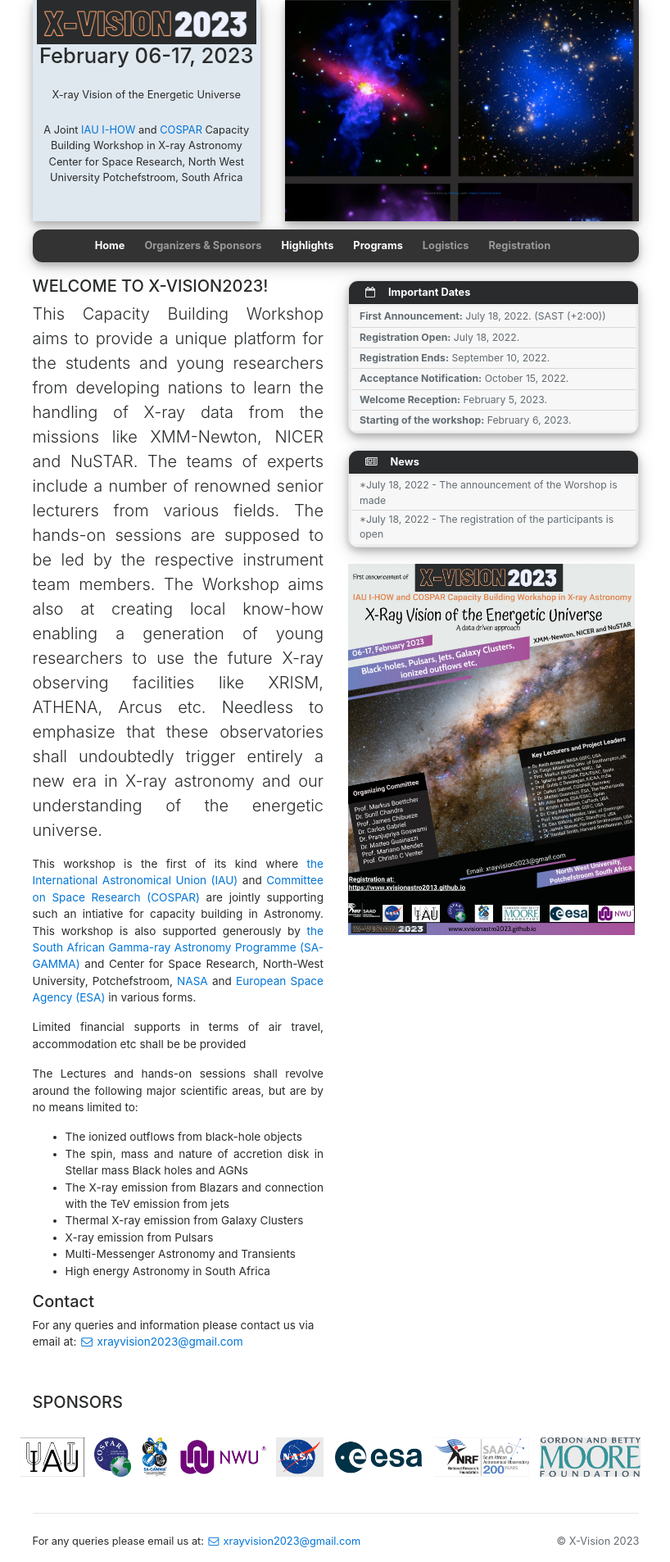
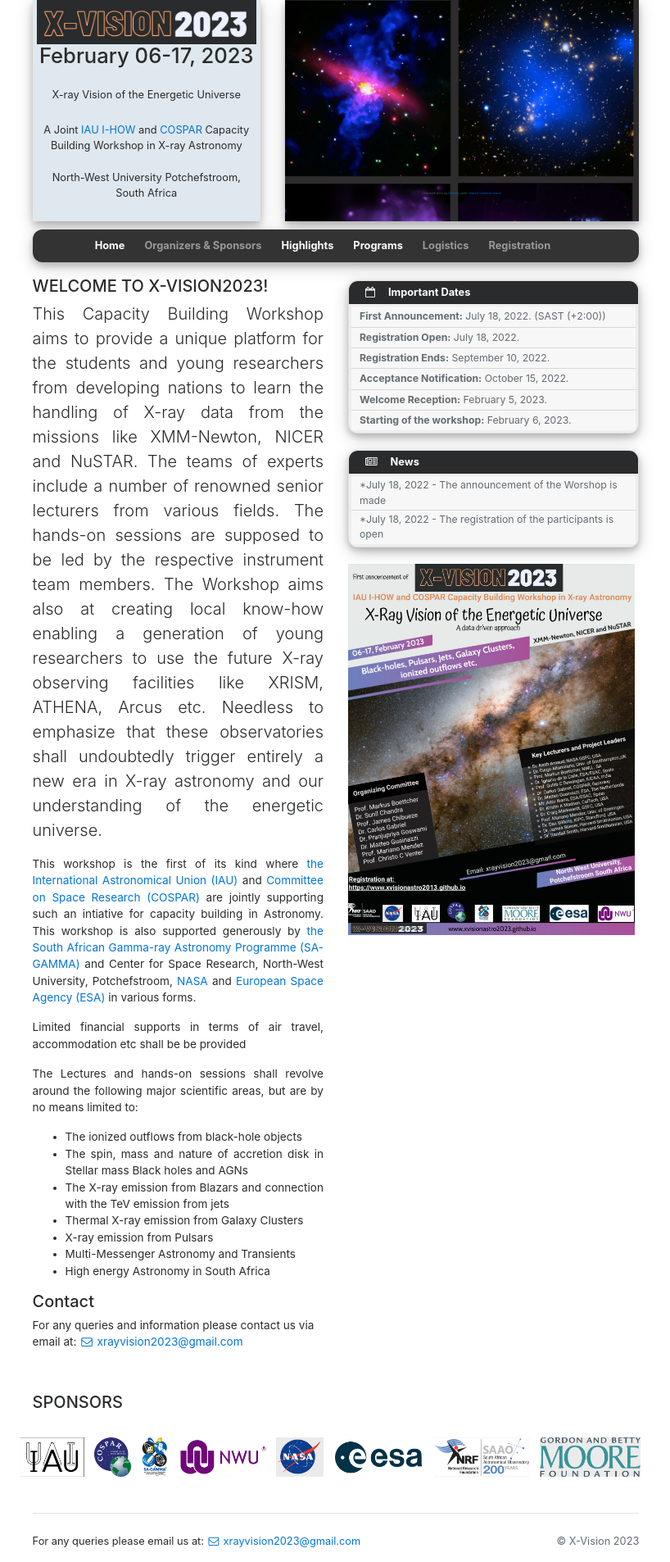
Before and after one commit to xvisionastro2023/xvisionastro2023.github.io, a Jekyll site: the page built from index.html, in a window 1280 px wide. Shown: the whole page at 82% size, without its empty margins (230-1048 px from the left). Built offline with Jekyll 4.4.1, drawn with Linux system fonts in a browser that asks for light colours; nearby versions of some CDN libraries.

Commit message:
Update conference.yml

```diff
--- a/_data/conference.yml
+++ b/_data/conference.yml
@@ -2,7 +2,7 @@ full_title: X-ray Vision of the Energetic Universe #, a data-driven approach
 short_title: X-Vision 2023
 email: xrayvision2023@gmail.com
 description: #>
-location: A Joint <a href="https://www.iau.org/training/iau-hands-on-workshops/">IAU I-HOW</a> and <a href="https://cosparhq.cnes.fr/events/cospar-capacity-building-workshops/">COSPAR<a/> Capacity Building Workshop in X-ray Astronomy</br>Center for Space Research, North West University Potchefstroom, South Africa
+location: A Joint <a href="https://www.iau.org/training/iau-hands-on-workshops/">IAU I-HOW</a> and <a href="https://cosparhq.cnes.fr/events/cospar-capacity-building-workshops/">COSPAR<a/> Capacity Building Workshop in X-ray Astronomy<br></br>North-West University Potchefstroom, South Africa
 date: February 06-17, 2023
 logo_path: ./assets/images/xvision.png
 slideshow:
```
